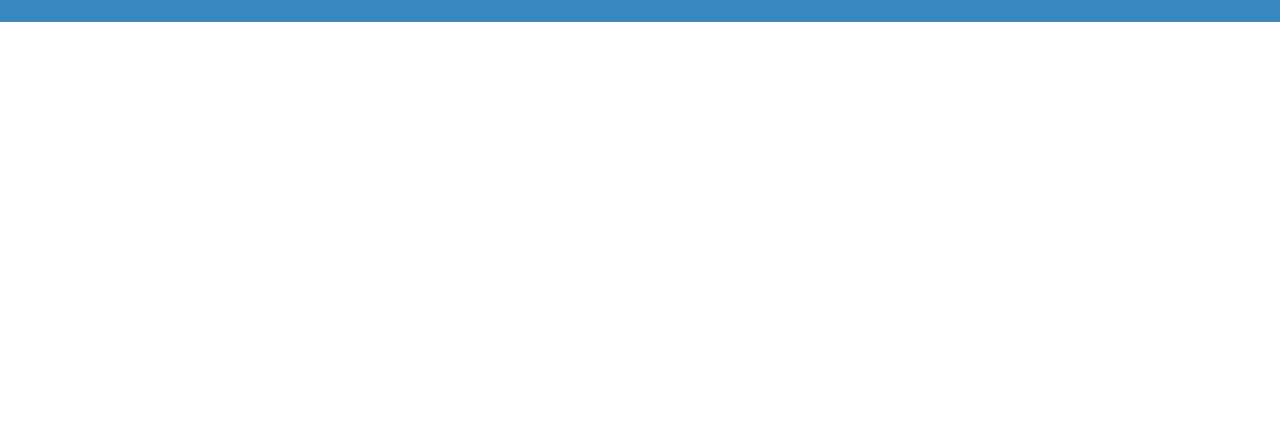
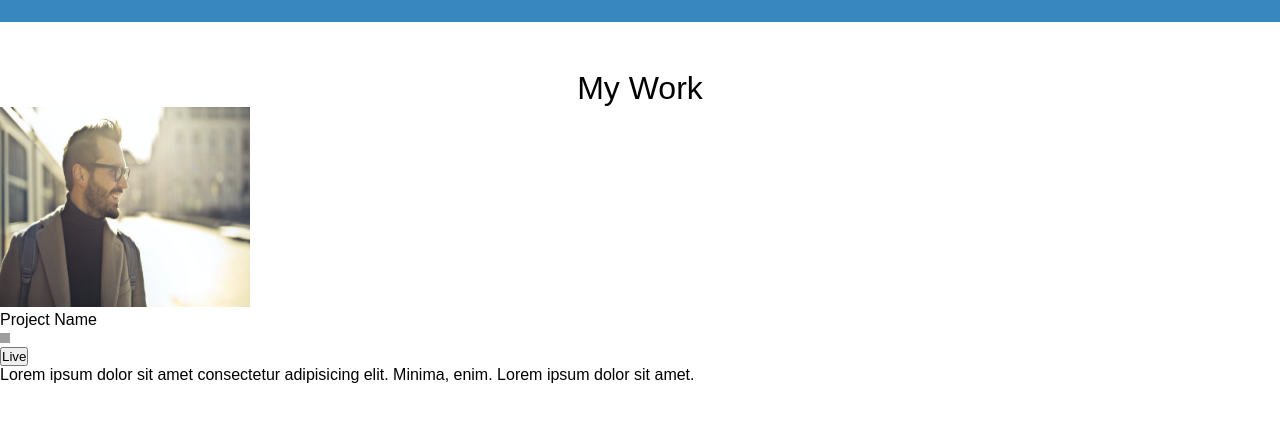
Before and after one commit to Adithya-why/HomepageResponsive, a plain HTML site: page index.html in a window 1280 px wide. Shown: the part 298-720 px from the top of the page. Drawn offline with Linux system fonts and the light colour scheme; grey boxes are pictures that could not be loaded.

Commit message:
created a basic card for projects

```diff
--- a/index.html
+++ b/index.html
@@ -33,6 +33,37 @@
         </div>
 
 
+        <div class="mywork">
+            <h3>My Work</h3>
+
+            <div class="workgrid">
+
+
+                <div class="work">
+                    <div class="workimg">
+                        <img src="./assets/pexels-andrea-piacquadio-837306.jpg"/>
+                    </div>
+
+                    <div class="downsec">
+                        <div class="workname">
+                            <div>Project Name</div>
+                            <img class="gitimg" src="https://cdn.jsdelivr.net/gh/devicons/devicon/icons/github/github-original.svg"/>
+                            <div><button>Live</button></div>
+                        </div>
+
+                        <div class="workdesc">
+                            <p>Lorem ipsum dolor sit amet consectetur adipisicing elit. Minima, enim.
+                                Lorem ipsum dolor sit amet.
+                            </p>
+                        </div>
+                    </div>
+                </div>
+
+
+            </div>
+        </div>
+
+
 
     </div>
 
--- a/style.css
+++ b/style.css
@@ -65,3 +65,27 @@
 
     margin-top: 1.3rem;
 }
+
+
+.mywork{
+    margin-top: 3rem;
+}
+
+
+.mywork>h3{
+    font-size: 2rem;
+    text-align: center;
+    font-weight: 100;
+}
+
+
+.workimg>img{
+    width: 250px;
+    height: 200px;
+}
+
+
+.gitimg{
+    width: 10px;
+    height: 10px;
+}
```
Also changed, not shown: assets/pexels-pixabay-270408.jpg (added).
